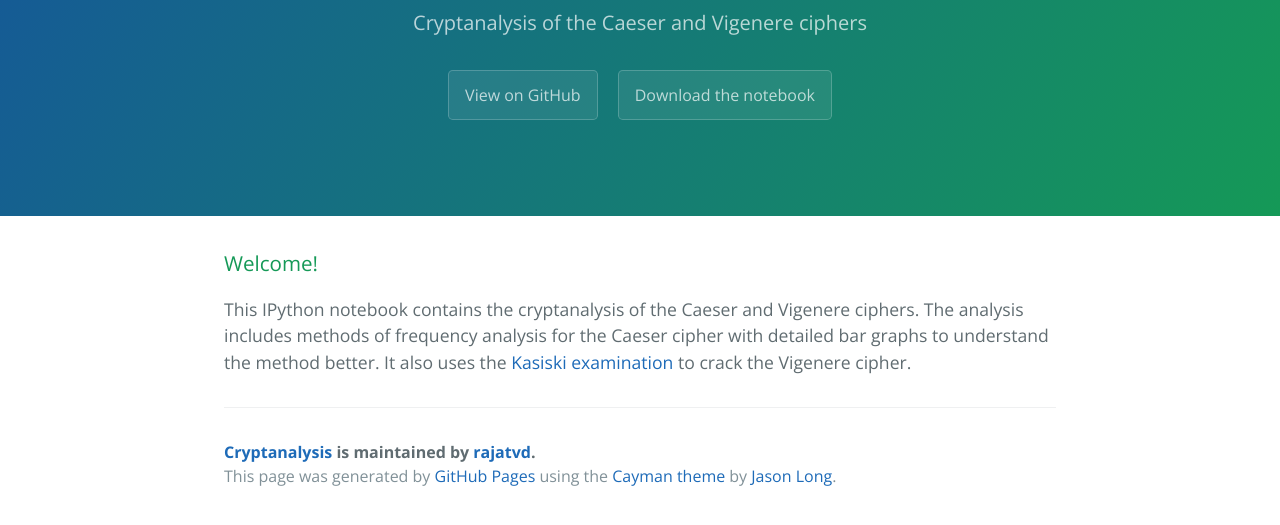
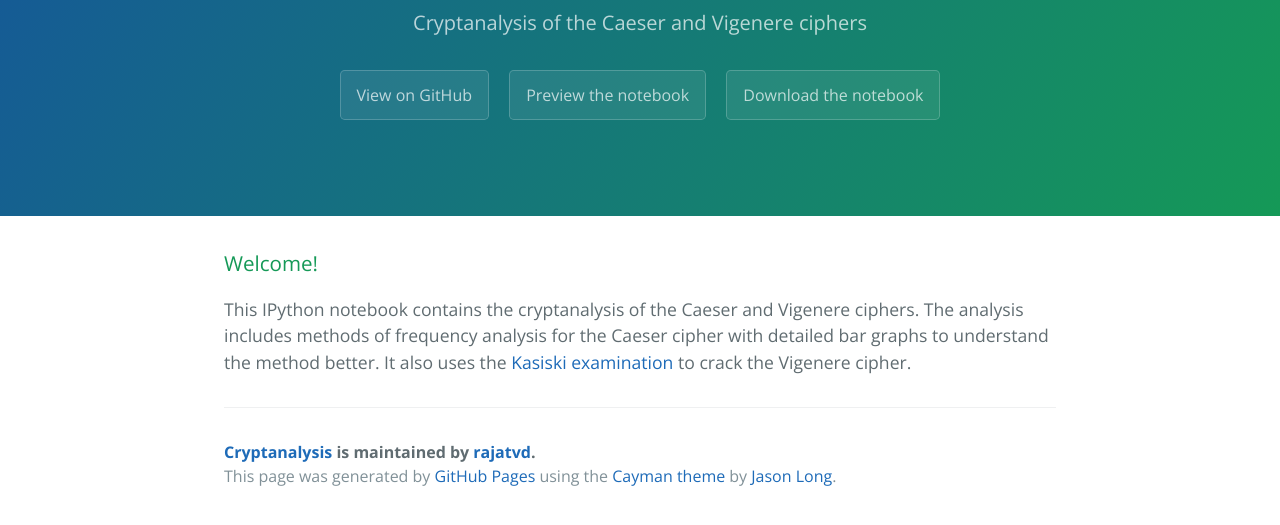
Before and after one commit to rajatvd/Cryptanalysis, a plain HTML site: page index.html in a window 1280 px wide. Shown: the part 167-692 px from the top of the page. Drawn offline with nearby package versions, Linux system fonts and the light colour scheme.

Commit message:
Added the preview button

```diff
--- a/index.html
+++ b/index.html
@@ -14,6 +14,7 @@
       <h1 class="project-name">Cryptanalysis</h1>
       <h2 class="project-tagline">Cryptanalysis of the Caeser and Vigenere ciphers</h2>
       <a href="https://github.com/rajatvd/Cryptanalysis" class="btn">View on GitHub</a>
+	  <a href="Cryptanalysis.html" class="btn">Preview the notebook</a>
 	  <a href="Cryptanalysis.ipynb" class="btn">Download the notebook</a>
     </section>
 
```
